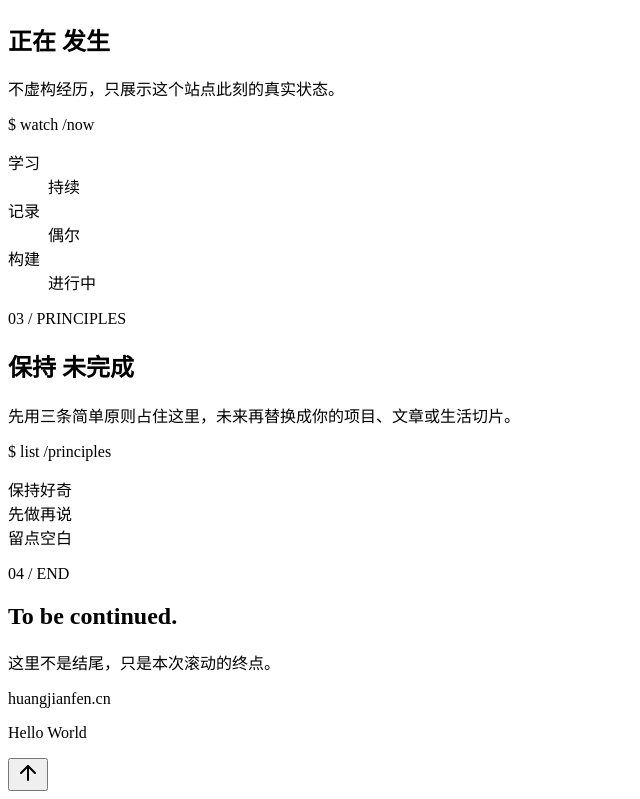
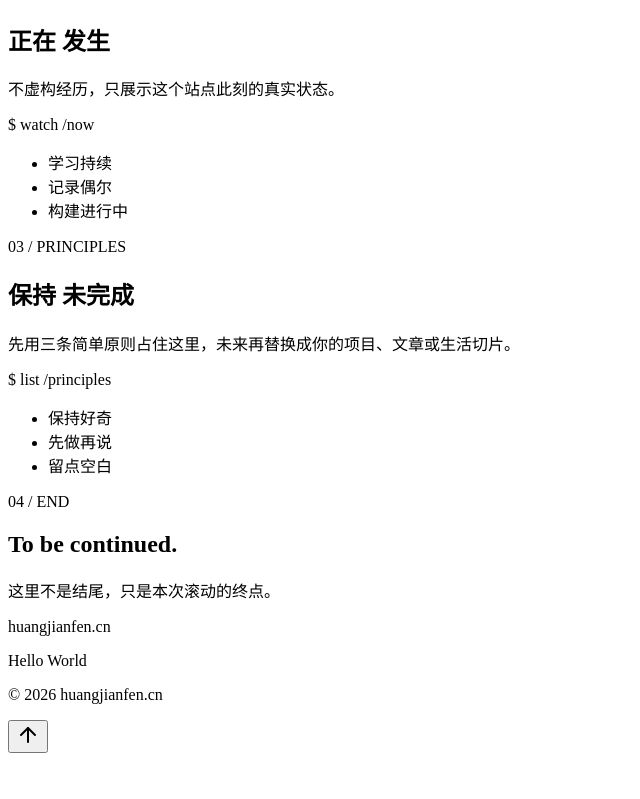
Before and after one commit to ljfass/homesite, a Vue app: page / in a window 1280 px wide. Shown: the part 426-1225 px from the top of the page, without its empty margins (0-640 px from the left). After the commit the page ends 1187 px from the top, so only its background shows below. Built offline with nearby package versions, Linux system fonts and the light colour scheme.

Commit message:
fix: harden semantic homepage contracts

```diff
--- a/src/App.vue
+++ b/src/App.vue
@@ -17,7 +17,7 @@ if (description) {
 </script>
 
 <template>
-  <a href="#main-content">跳到主要内容</a>
+  <a class="skip-link" href="#main-content">跳到主要内容</a>
   <SiteHeader :domain="homeContent.site.domain" :progress="progress" :chapter="chapter" />
   <main id="main-content">
     <HeroSection :hero="homeContent.hero" />
--- a/src/components/HeroSection.vue
+++ b/src/components/HeroSection.vue
@@ -1,11 +1,5 @@
 <script setup lang="ts">
-type HeroContent = {
-  index: string
-  eyebrow: string
-  title: readonly string[]
-  body: string
-  command: string
-}
+import type { HeroContent } from '../content/home'
 
 defineProps<{
   hero: HeroContent
--- a/src/components/HorizontalStory.vue
+++ b/src/components/HorizontalStory.vue
@@ -1,17 +1,10 @@
 <script setup lang="ts">
-import type { StoryItem } from '../content/home'
+import type { EndingContent, StoryItem } from '../content/home'
 import StoryPanel from './StoryPanel.vue'
-
-type Ending = {
-  index: string
-  eyebrow: string
-  title: readonly string[]
-  body: string
-}
 
 defineProps<{
   items: readonly StoryItem[]
-  ending: Ending
+  ending: EndingContent
 }>()
 </script>
 
--- a/src/components/SiteFooter.vue
+++ b/src/components/SiteFooter.vue
@@ -1,13 +1,12 @@
 <script setup lang="ts">
 import { ArrowUp } from 'lucide-vue-next'
+import type { SiteContent } from '../content/home'
 
 defineProps<{
-  site: {
-    domain: string
-    title: string
-    icpNumber: string | null
-  }
+  site: SiteContent
 }>()
+
+const currentYear = new Date().getFullYear()
 
 function backToTop() {
   const prefersReducedMotion = window.matchMedia('(prefers-reduced-motion: reduce)').matches
@@ -19,6 +18,7 @@ function backToTop() {
   <footer data-site-footer>
     <p>{{ site.domain }}</p>
     <p>{{ site.title }}</p>
+    <p>© {{ currentYear }} {{ site.domain }}</p>
     <a
       v-if="site.icpNumber"
       href="https://beian.miit.gov.cn/"
--- a/src/components/StoryPanel.vue
+++ b/src/components/StoryPanel.vue
@@ -16,11 +16,11 @@ defineProps<{
     </h2>
     <p>{{ item.body }}</p>
     <p>{{ item.command }}</p>
-    <dl v-if="item.items?.length">
-      <template v-for="entry in item.items" :key="entry.label">
-        <dt>{{ entry.label }}</dt>
-        <dd v-if="entry.value">{{ entry.value }}</dd>
-      </template>
-    </dl>
+    <ul v-if="item.items?.length">
+      <li v-for="entry in item.items" :key="entry.label">
+        <span>{{ entry.label }}</span>
+        <span v-if="entry.value">{{ entry.value }}</span>
+      </li>
+    </ul>
   </section>
 </template>
--- a/src/content/home.ts
+++ b/src/content/home.ts
@@ -1,11 +1,36 @@
 export type StoryItem = {
-  id: 'about' | 'now' | 'principles'
-  index: '01' | '02' | '03'
-  eyebrow: string
-  title: string[]
-  body: string
-  command: string
-  items?: Array<{ label: string; value?: string }>
+  readonly id: 'about' | 'now' | 'principles'
+  readonly index: '01' | '02' | '03'
+  readonly eyebrow: string
+  readonly title: readonly string[]
+  readonly body: string
+  readonly command: string
+  readonly items?: readonly {
+    readonly label: string
+    readonly value?: string
+  }[]
+}
+
+export type SiteContent = {
+  readonly domain: string
+  readonly title: string
+  readonly description: string
+  readonly icpNumber: string | null
+}
+
+export type HeroContent = {
+  readonly index: '00'
+  readonly eyebrow: string
+  readonly title: readonly string[]
+  readonly body: string
+  readonly command: string
+}
+
+export type EndingContent = {
+  readonly index: '04'
+  readonly eyebrow: string
+  readonly title: readonly string[]
+  readonly body: string
 }
 
 export const homeContent = {
@@ -14,14 +39,14 @@ export const homeContent = {
     title: 'Hello World',
     description: '一个尚未被定义、持续生长的个人主页',
     icpNumber: null as string | null,
-  },
+  } satisfies SiteContent,
   hero: {
     index: '00',
     eyebrow: 'ENTRY',
     title: ['Hello', 'World'],
     body: '一个还没有被定义的个人主页。先在互联网留下一处坐标，其他的以后慢慢发生。',
     command: '$ scroll_to_begin',
-  },
+  } satisfies HeroContent,
   story: [
     {
       id: 'about',
@@ -57,11 +82,11 @@ export const homeContent = {
         { label: '留点空白' },
       ],
     },
-  ] satisfies StoryItem[],
+  ] satisfies readonly StoryItem[],
   ending: {
     index: '04',
     eyebrow: 'END',
     title: ['To be', 'continued.'],
     body: '这里不是结尾，只是本次滚动的终点。',
-  },
+  } satisfies EndingContent,
 } as const
```
Also changed, not shown: 2 other files (tests, documents, lock files or other folders).
